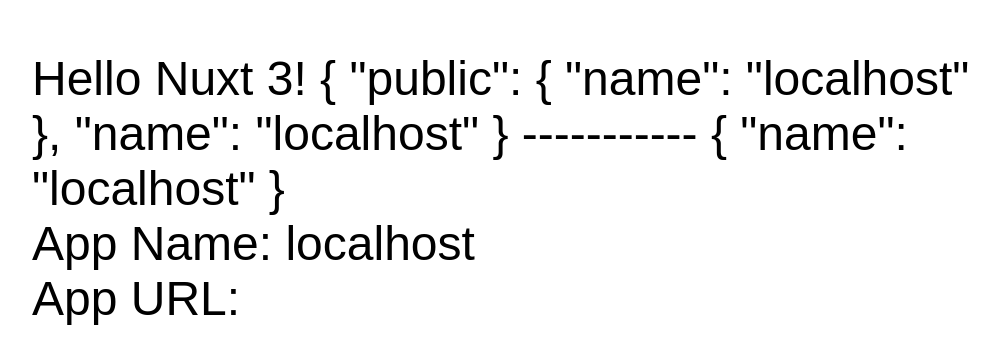
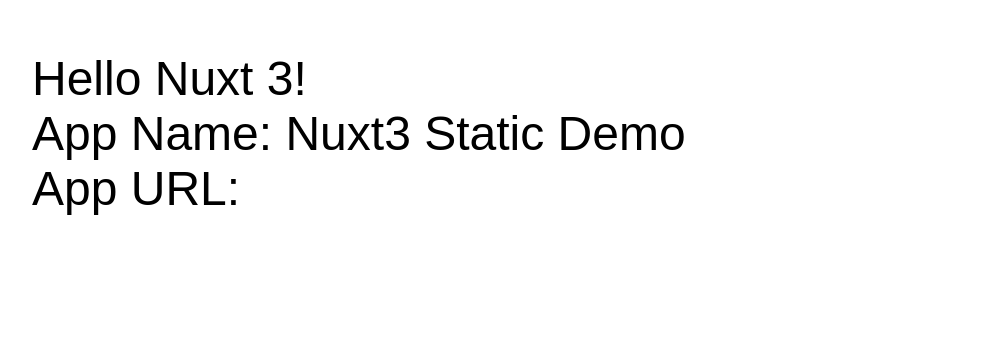
Before and after one commit to anishghimire862/nuxt3-static, a Nuxt app: page / in a window 1280 px wide. Shown: the part 117-480 px from the top of the page, without its empty margins (136-1135 px from the left). Built offline with nearby package versions, Linux system fonts and the light colour scheme.

Commit message:
use env in prod

```diff
--- a/app.vue
+++ b/app.vue
@@ -1,19 +1,18 @@
 <script setup>
 const version = 2 + 1
 const runtimeConfig = useRuntimeConfig()
+const appName = runtimeConfig.appName
+const appUrl = runtimeConfig.appUrl
+console.log(runtimeConfig)
 </script>
 
 <template>
   <div class="hello">
     Hello Nuxt {{ version }}!
-
-    {{  runtimeConfig  }}
-    -----------
-    {{ runtimeConfig.public }}
     <br />
-    App Name: {{ runtimeConfig.name }}
+    App Name: {{ appName }}
     <br />
-    App URL: {{ runtimeConfig.appUrl }}
+    App URL: {{ appUrl }}
   </div>
 </template>
 
--- a/nuxt.config.ts
+++ b/nuxt.config.ts
@@ -1,8 +1,8 @@
 export default defineNuxtConfig({
   runtimeConfig: {
     public: {
-      name: process.env.NUXT_PUBLIC_APP_NAME,
-      appUrl: process.env.NUXT_PUBLIC_APP_URL,
+      appName: process.env.APP_NAME,
+      appUrl: process.env.APP_URL,
     }
   },
   ssr: false
```
Also changed, not shown: 1 other file (tests, documents, lock files or other folders).
